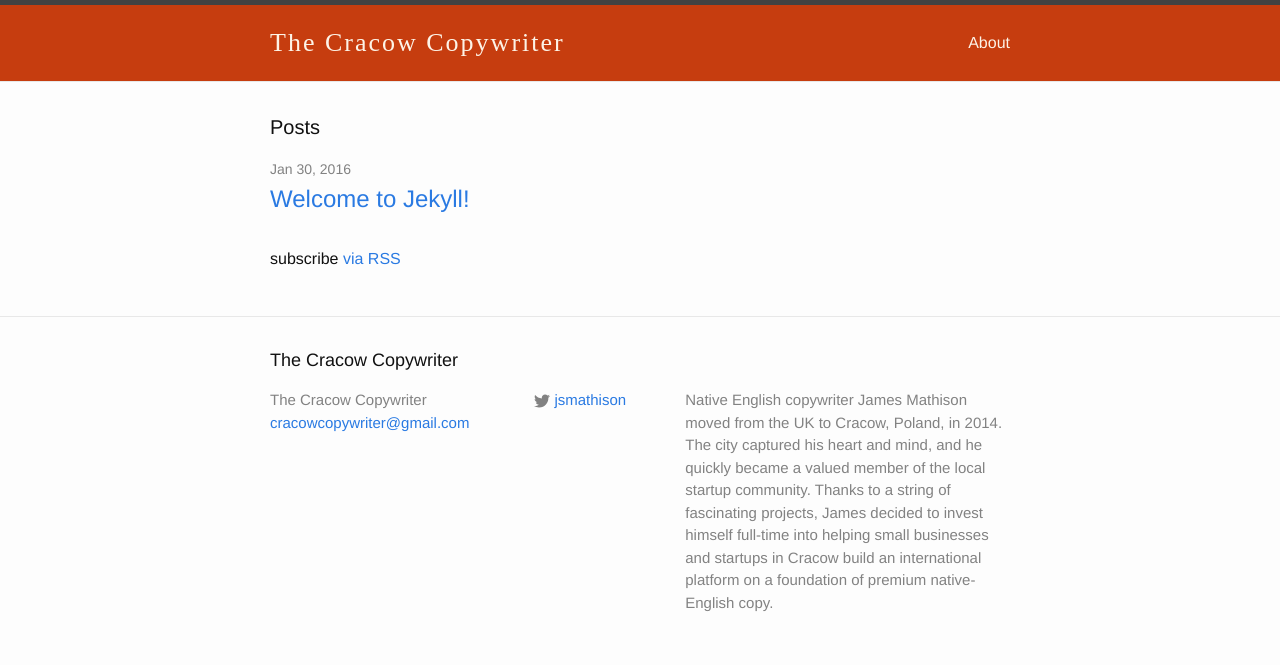
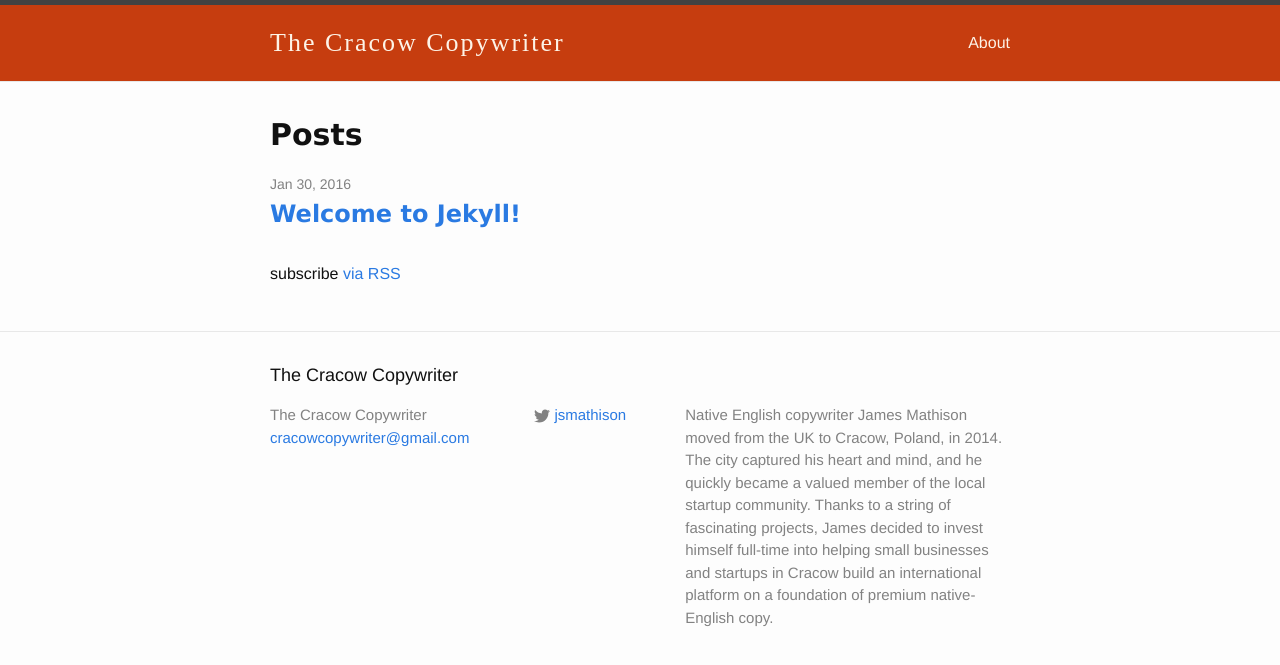
Before and after one commit to cracowcopywriter/cracowcopywriter.github.io, a Jekyll site: the page built from index.html, in a window 1280 px wide. Shown: the top 665 px of the page. Built offline with Jekyll 4.4.1, drawn with Linux system fonts in a browser that asks for light colours.

Commit message:
Update _layout.scss

```diff
--- a/_sass/_layout.scss
+++ b/_sass/_layout.scss
@@ -181,7 +181,9 @@
 }
 
 .page-heading {
-    font-size: 20px;
+    font-size: 30px;
+    font-family: "medium-content-sans-serif-font","Lucida Grande","Lucida Sans Unicode","Lucida Sans",Geneva,Verdana,sans-serif;
+    font-weight: 700;
 }
 
 .post-list {
@@ -201,6 +203,12 @@
 .post-link {
     display: block;
     font-size: 24px;
+    font-family: "medium-content-sans-serif-font","Lucida Grande","Lucida Sans Unicode","Lucida Sans",Geneva,Verdana,sans-serif;
+    font-weight: 700;
+}
+
+h2 a:visited {
+    color:rgba(0,0,0,0.8);
 }
 
 
@@ -216,6 +224,10 @@
     font-size: 42px;
     letter-spacing: -1px;
     line-height: 1;
+
+    font-family: "medium-content-sans-serif-font","Lucida Grande","Lucida Sans Unicode","Lucida Sans",Geneva,Verdana,sans-serif;
+    font-weight: 700;
+    color: rgba(0,0,0,0.8);
 
     @include media-query($on-laptop) {
         font-size: 36px;
```
